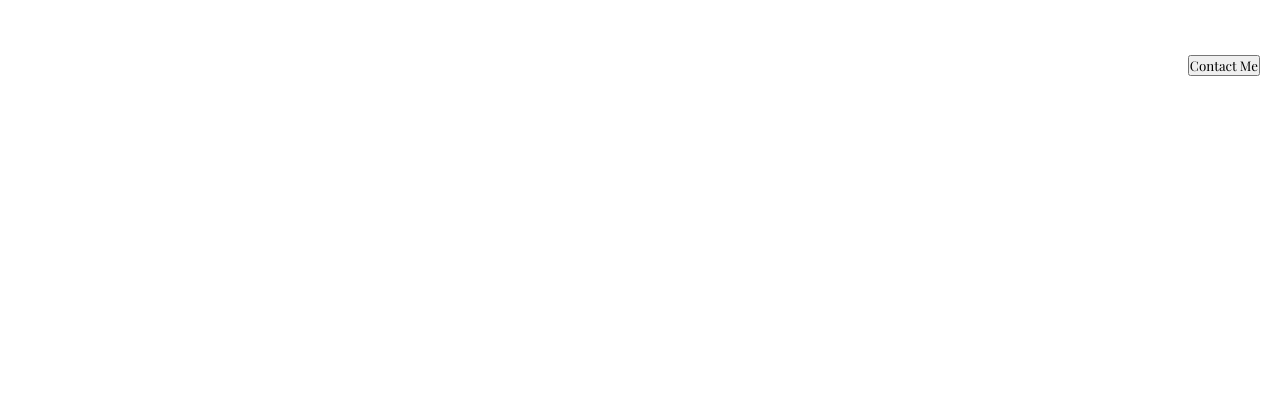
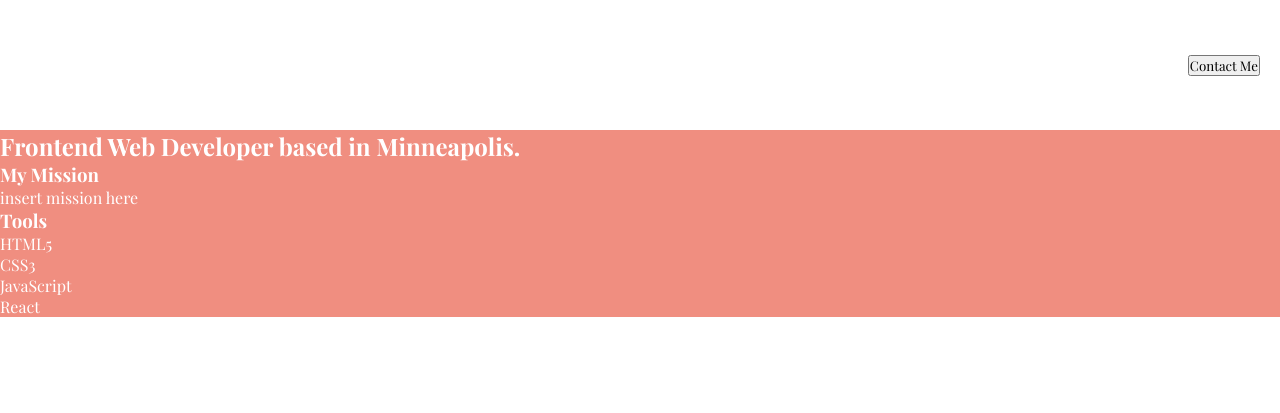
Before and after one commit to mitrerogelio/Portfolio, a plain HTML site: page index.html in a window 1280 px wide. Shown: the top 413 px of the page. Drawn offline with nearby package versions, Linux system fonts and the light colour scheme; a web font is replaced by a local one.

Commit message:
pre live share test

```diff
--- a/styles.css
+++ b/styles.css
@@ -19,10 +19,11 @@ button {
 }
 
 /* Navigation */
-.hero-container {
+#hero-section {
     background-color: rgb(240,142,128);
-    height: 90vh;
+    height: max-content;
     width: 100%;
+    display: grid;
 }
 nav {
     height: 130px;
```
